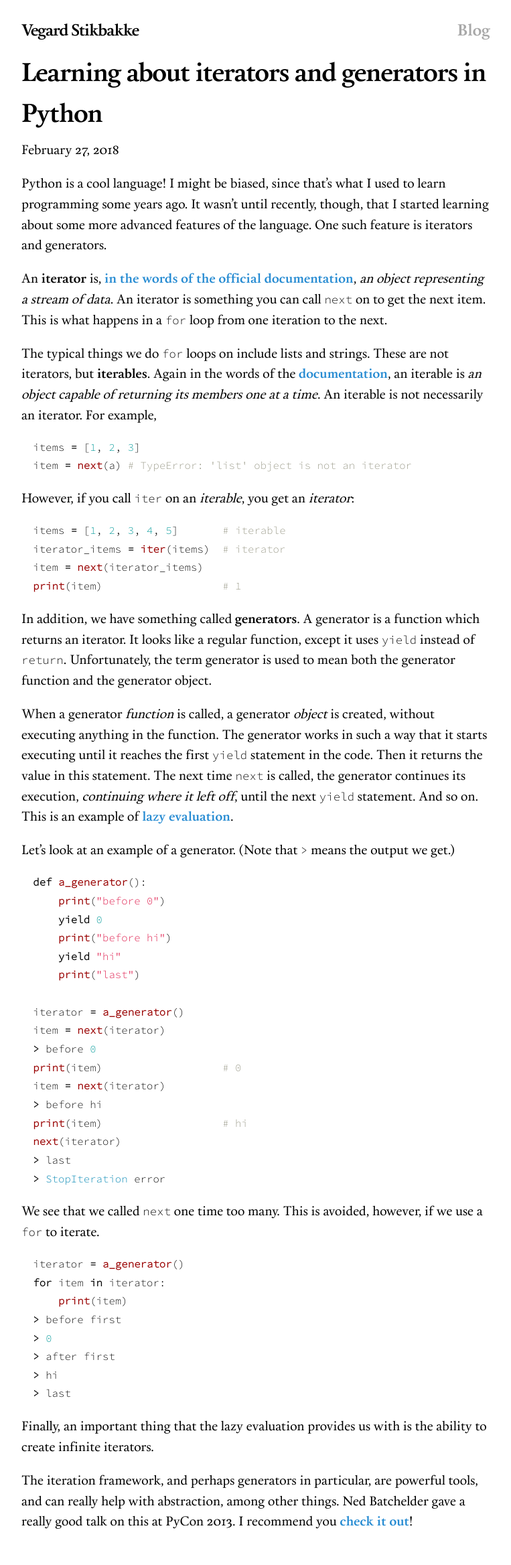
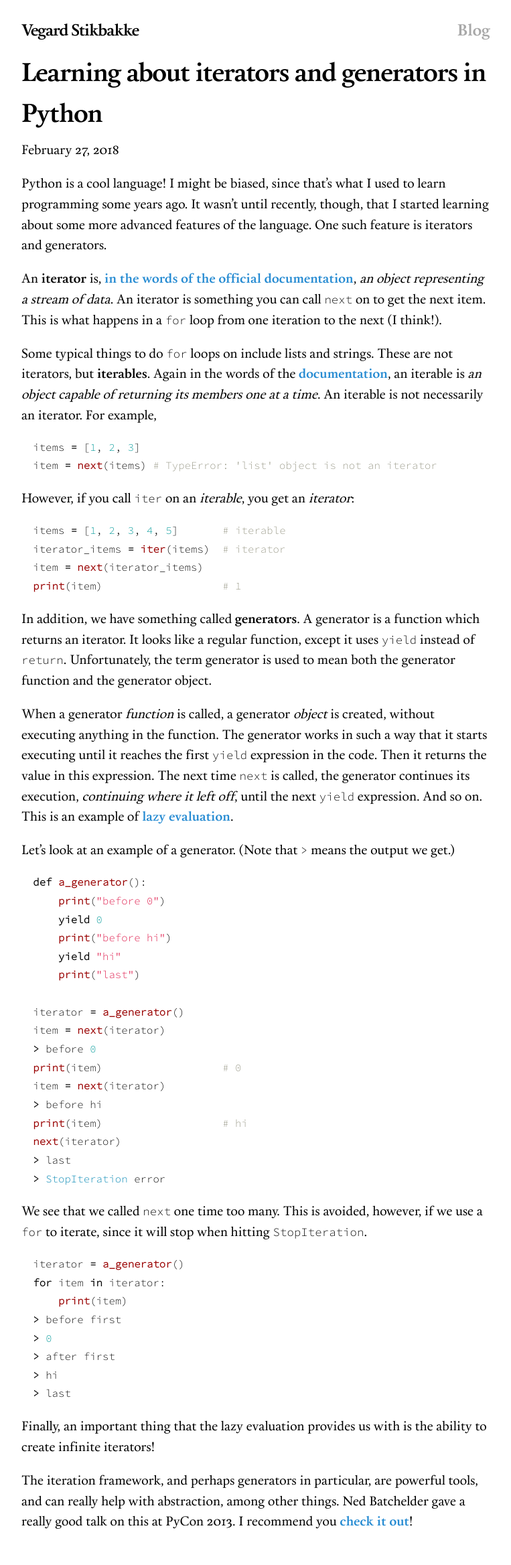
Before and after one commit to vegarsti/vegarsti.github.io, a Jekyll site: the page built from _posts/2018-02-27-generators.md, in a window 1280 px wide. Shown: the whole page at 67% size, without its empty margins (258-1021 px from the left). Built offline with Jekyll 4.4.1, drawn with Linux system fonts in a browser that asks for light colours; nearby versions of some CDN libraries.

Commit message:
Change wording in post

````diff
--- a/_posts/2018-02-27-generators.md
+++ b/_posts/2018-02-27-generators.md
@@ -5,13 +5,13 @@ title: Learning about iterators and generators in Python
 
 Python is a cool language! I might be biased, since that's what I used to learn programming some years ago. It wasn't until recently, though, that I started learning about some more advanced features of the language. One such feature is iterators and generators.
 
-An **iterator** is, [in the words of the official documentation](https://docs.python.org/3/glossary.html#term-iterator), *an object representing a stream of data*. An iterator is something you can call `next` on to get the next item. This is what happens in a `for` loop from one iteration to the next.
+An **iterator** is, [in the words of the official documentation](https://docs.python.org/3/glossary.html#term-iterator), *an object representing a stream of data*. An iterator is something you can call `next` on to get the next item. This is what happens in a `for` loop from one iteration to the next (I think!).
 
-The typical things we do `for` loops on include lists and strings. These are not iterators, but **iterables**. Again in the words of the [documentation](https://docs.python.org/3/glossary.html#term-iterable), an iterable is *an object capable of returning its members one at a time*. An iterable is not necessarily an iterator. For example,
+Some typical things to do `for` loops on include lists and strings. These are not iterators, but **iterables**. Again in the words of the [documentation](https://docs.python.org/3/glossary.html#term-iterable), an iterable is *an object capable of returning its members one at a time*. An iterable is not necessarily an iterator. For example,
 
 ```python
 items = [1, 2, 3]
-item = next(a) # TypeError: 'list' object is not an iterator
+item = next(items) # TypeError: 'list' object is not an iterator
 ```
 However, if you call `iter` on an _iterable_, you get an _iterator_:
 
@@ -23,7 +23,7 @@ print(item)                   # 1
 ```
 In addition, we have something called **generators**. A generator is a function which returns an iterator. It looks like a regular function, except it uses `yield` instead of `return`. Unfortunately, the term generator is used to mean both the generator function and the generator object.
 
-When a generator _function_ is called, a generator _object_ is created, without executing anything in the function. The generator works in such a way that it starts executing until it reaches the first `yield` statement in the code. Then it returns the value in this statement. The next time `next` is called, the generator continues its execution, _continuing where it left off_, until the next `yield` statement. And so on. This is an example of [lazy evaluation](https://en.wikipedia.org/wiki/Lazy_evaluation).
+When a generator _function_ is called, a generator _object_ is created, without executing anything in the function. The generator works in such a way that it starts executing until it reaches the first `yield` expression in the code. Then it returns the value in this expression. The next time `next` is called, the generator continues its execution, _continuing where it left off_, until the next `yield` expression. And so on. This is an example of [lazy evaluation](https://en.wikipedia.org/wiki/Lazy_evaluation).
 
 Let's look at an example of a generator. (Note that `>` means the output we get.)
 
@@ -46,7 +46,7 @@ next(iterator)
 > last
 > StopIteration error
 ```
-We see that we called `next` one time too many. This is avoided, however, if we use a `for` to iterate.
+We see that we called `next` one time too many. This is avoided, however, if we use a `for` to iterate, since it will stop when hitting `StopIteration`.
 
 ```python
 iterator = a_generator()
@@ -59,6 +59,6 @@ for item in iterator:
 > last
 ```
 
-Finally, an important thing that the lazy evaluation provides us with is the ability to create infinite iterators.
+Finally, an important thing that the lazy evaluation provides us with is the ability to create infinite iterators!
 
 The iteration framework, and perhaps generators in particular, are powerful tools, and can really help with abstraction, among other things. Ned Batchelder gave a really good talk on this at PyCon 2013. I recommend you [check it out](https://www.youtube.com/watch?v=EnSu9hHGq5o)!
--- a/css/syntax.scss
+++ b/css/syntax.scss
@@ -17,7 +17,7 @@
     .cs    { color: #999; font-weight: bold; } // Comment.Special
     .gd    { color: #000; background-color: #fdd } // Generic.Deleted
     .gd .x { color: #000; background-color: #faa } // Generic.Deleted.Specific
-    .ge    { font-style: italic } // Generic.Emph
+    .ge    { font-style: bold } // Generic.Emph
     .gr    { color: #a00 } // Generic.Error
     .gh    { color: #999 } // Generic.Heading
     .gi    { color: #000; background-color: #dfd } // Generic.Inserted
````
